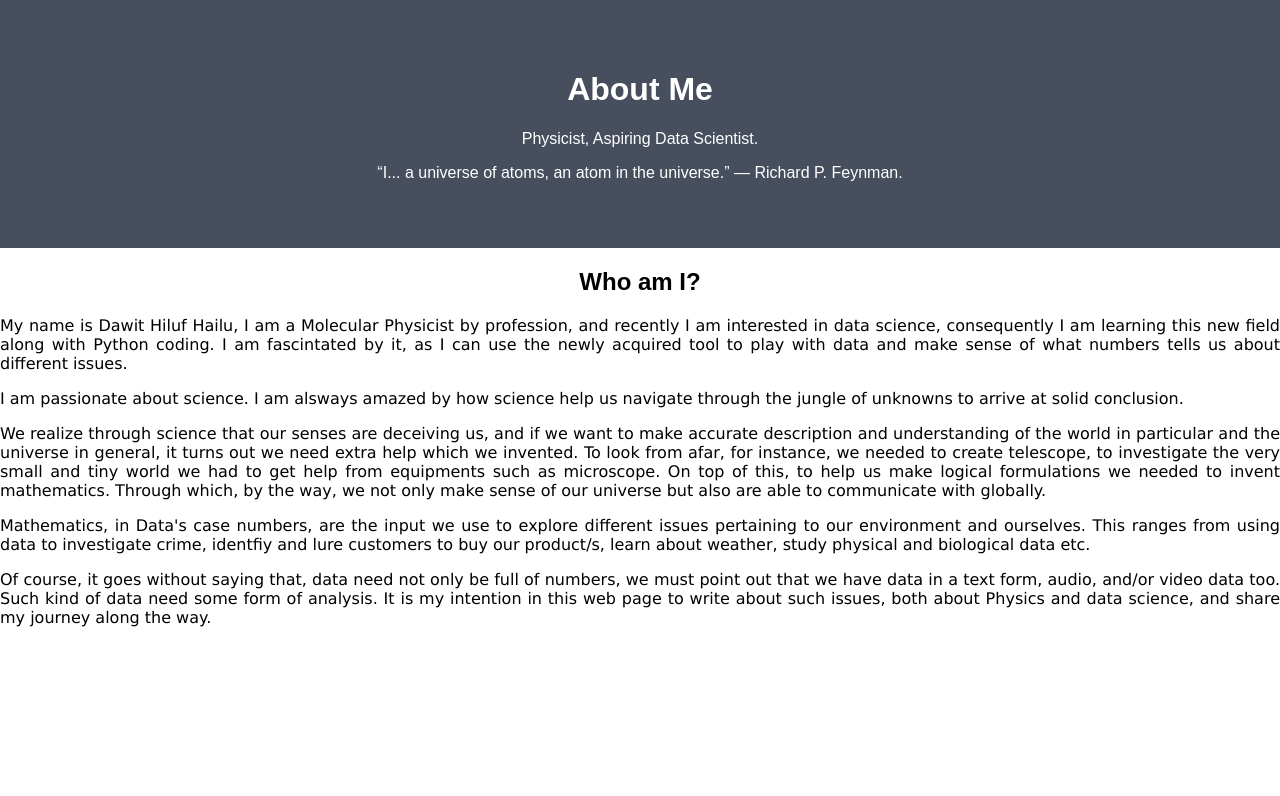
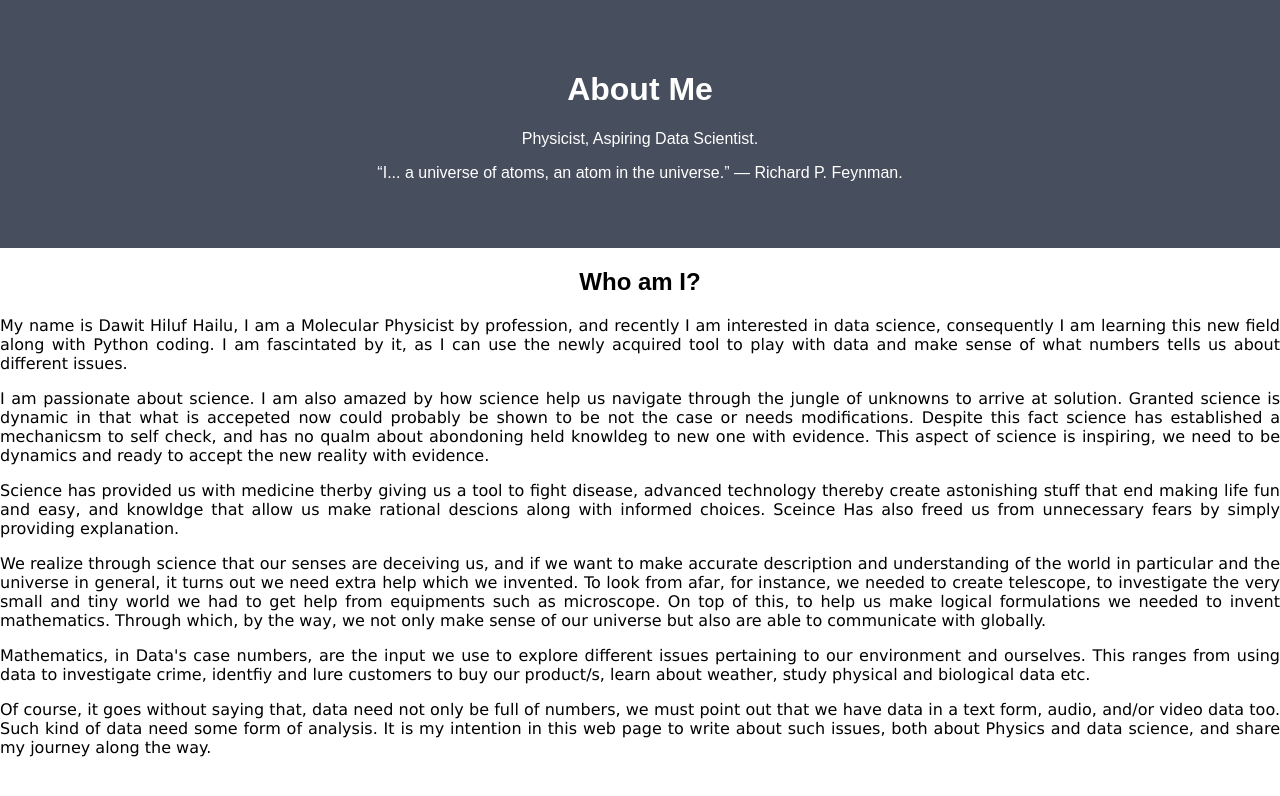
Before and after one commit to Daweet/Daweet.github.io, a Jekyll site: the page built from about/index.html, in a window 1280 px wide. Shown: the top 796 px of the page. Built offline with Jekyll 4.4.1, drawn with Linux system fonts in a browser that asks for light colours.

Commit message:
Update index.html

```diff
--- a/about/index.html
+++ b/about/index.html
@@ -95,8 +95,15 @@ html {
  I am interested in data science, consequently I am learning this new field along with Python coding. I am fascintated by it,
  as I can use the newly acquired tool to play with data and make sense of what numbers tells us about different issues.</p>
 
-<p style="font-family:verdana"> I am passionate about science. I am alsways amazed by how science help us navigate through the jungle of
-   unknowns to arrive at solid conclusion.</p>
+<p style="font-family:verdana"> I am passionate about science. I am also amazed by how science help us navigate through the jungle of
+ unknowns to arrive at solution. Granted science is dynamic in that what is accepeted now could probably be shown to be not the case or needs
+ modifications. Despite this fact science has established a mechanicsm to self check, and has no qualm about abondoning held knowldeg to new
+   one with evidence. This aspect of science is inspiring, we need to be dynamics and ready to accept the new reality with evidence.</p>
+
+   <p style="font-family:verdana">  Science has provided us with medicine therby giving us a tool to fight disease, advanced technology
+     thereby create astonishing stuff that end making life fun and easy, and knowldge that allow us make rational descions along with
+     informed choices. Sceince Has also freed us from unnecessary fears by simply providing explanation.</p>
+
 <p style="font-family:verdana"> We realize through science that our senses are deceiving us, and if we want to make accurate
 description and understanding of the world in particular and the universe in general, it turns out we need extra help which we
 invented. To look from afar, for instance, we needed to create telescope, to investigate the very small and tiny world we had to
```
